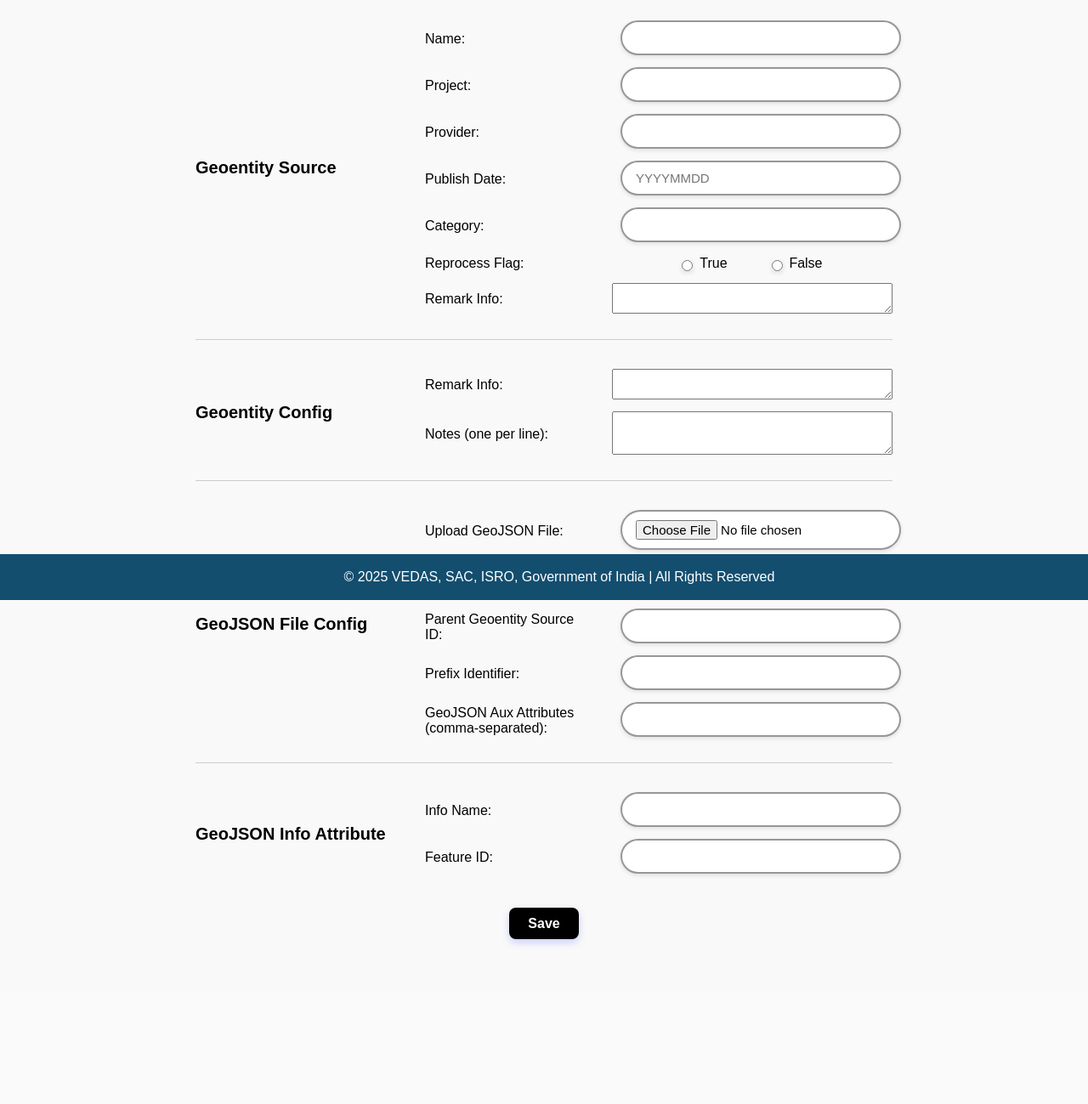
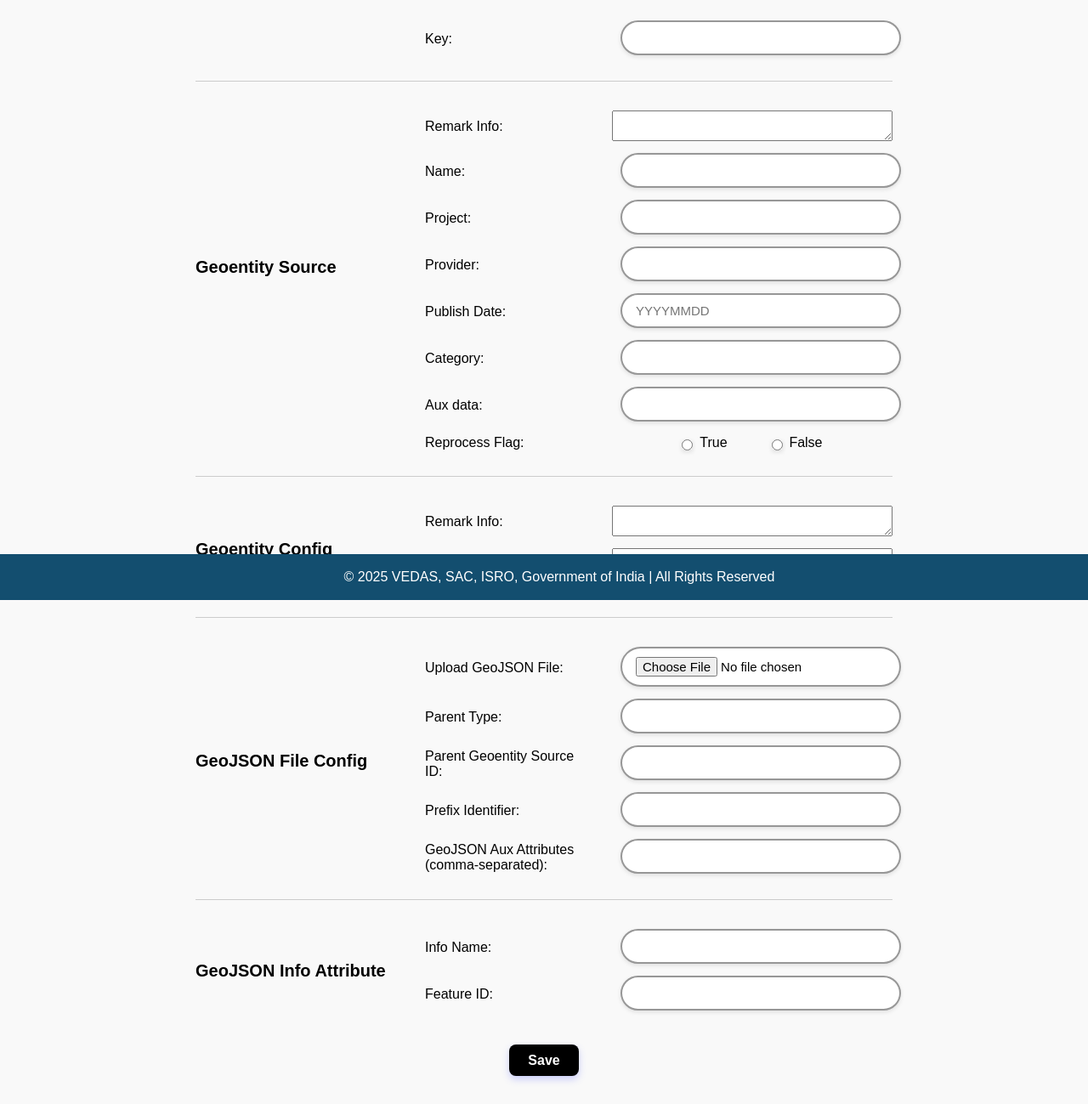
Before and after one commit to vishu579/geoentity-app, a Flask app: page /register in a window 1280 px wide. Shown: the part 94-1393 px from the top of the page at 85% size. Before the commit the page ends 1206 px from the top, so only its background shows below. Run offline with Flask 3, Linux system fonts and the light colour scheme.

Commit message:
Update register.html

```diff
--- a/templates/register.html
+++ b/templates/register.html
@@ -36,7 +36,14 @@
 
             <!-- Geoentity Source Section -->
             <div class="form-section">
+                <label for="key">Key:</label>
+                <input id="key" type="text" name="key" required />
+
+                <hr class="form-divider" />
                 <div class="section-heading" style="grid-row: span 7;">Geoentity Source</div>
+
+                <label for="source_remark_info">Remark Info:</label>
+                <textarea id="source_remark_info" name="source_remark_info" rows="2"></textarea>
 
                 <label for="name">Name:</label>
                 <input id="name" type="text" name="name" required />
@@ -53,6 +60,9 @@
                 <label for="category">Category:</label>
                 <input id="category" type="text" name="category" required />
 
+                <label for="aux-data">Aux data:</label>
+                <input id="aux-data" type="text" name="aux-data" />
+
                 <label for="reprocess_flag">Reprocess Flag:</label>
                 <div id="reprocess_flag" class="radio-buttons">
                     <label style="display: flex; align-items: center; gap: 0.3rem;">
@@ -62,9 +72,6 @@
                         <input type="radio" name="reprocess_flag" value="False" /> False
                     </label>
                 </div>
-
-                <label for="source_remark_info">Remark Info:</label>
-                <textarea id="source_remark_info" name="source_remark_info" rows="2"></textarea>
             </div>
 
             <hr class="form-divider" /> <!-- Geoentity Config Section -->
```
